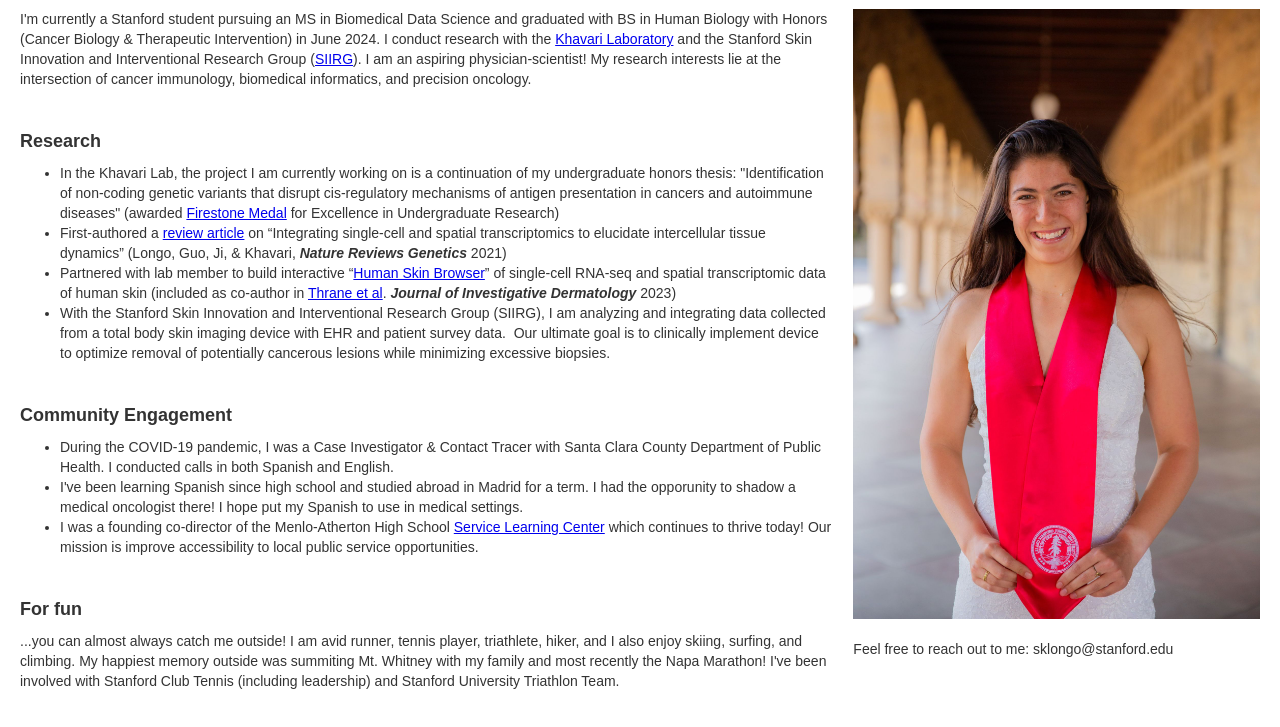
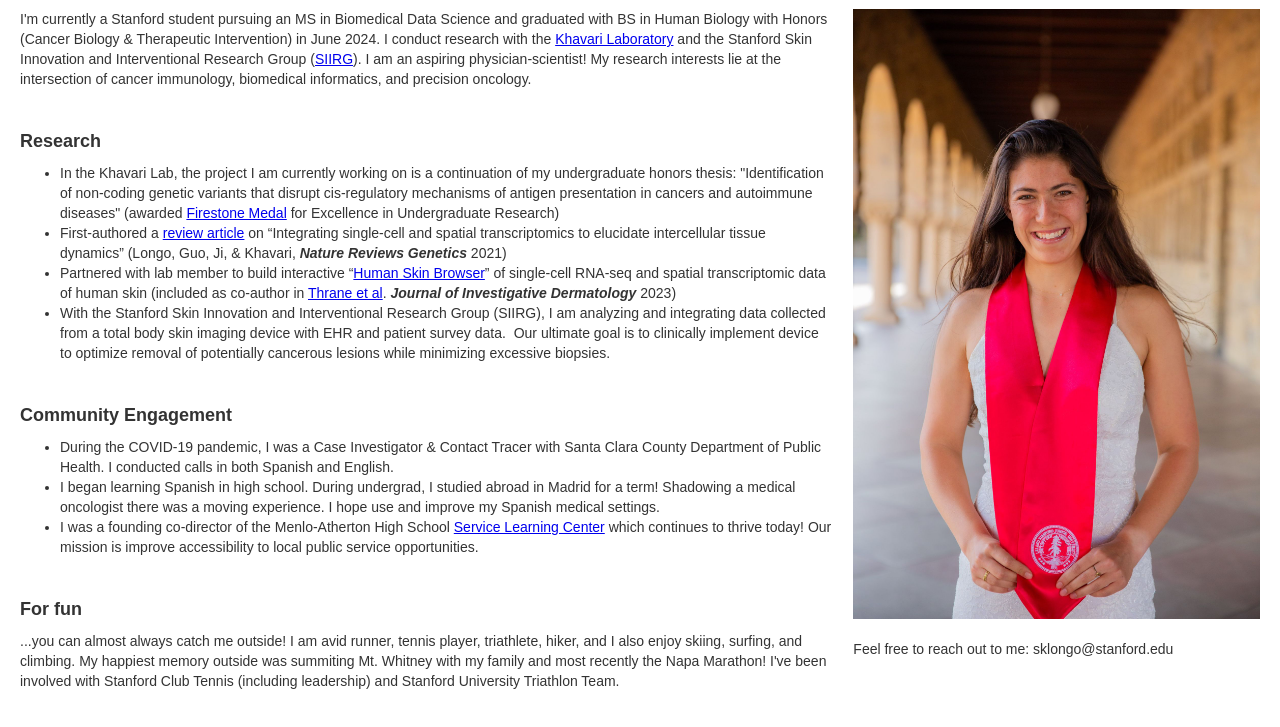
Before and after one commit to Bio-Programmer/longo.io, a plain HTML site: page index.html in a window 1280 px wide. Shown: the part 85-812 px from the top of the page. Drawn offline with nearby package versions, Linux system fonts and the light colour scheme.

Commit message:
desciption tweaks

```diff
--- a/index.html
+++ b/index.html
@@ -35,7 +35,7 @@
       <h4>Community Engagement</h4>
       <ul role="list">
         <li>During the COVID-19 pandemic, I was a Case Investigator &amp; Contact Tracer with Santa Clara County Department of Public Health. I conducted calls in both Spanish and English. </li>
-        <li>I've been learning Spanish since high school and studied abroad in Madrid for a term. I had the opporunity to shadow a medical oncologist there! I hope put my Spanish to use in medical settings.</li>
+        <li>I began learning Spanish in high school. During undergrad, I studied abroad in Madrid for a term! Shadowing a medical oncologist there was a moving experience. I hope use and improve my Spanish medical settings.</li>
         <li>I was a founding co-director of the Menlo-Atherton High School <a href="#">Service Learning Center</a> which continues to thrive today! Our mission is improve accessibility to local public service opportunities.</li>
       </ul>
     </div>
```
